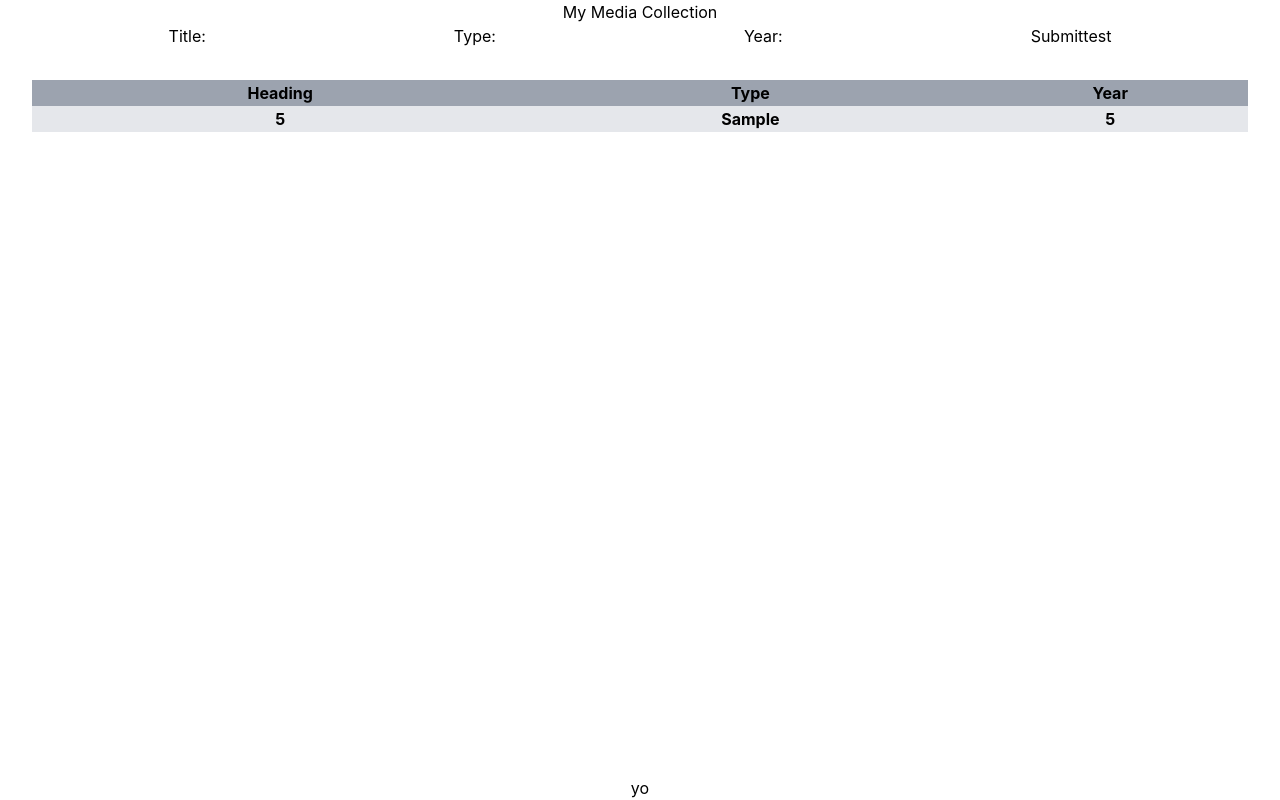
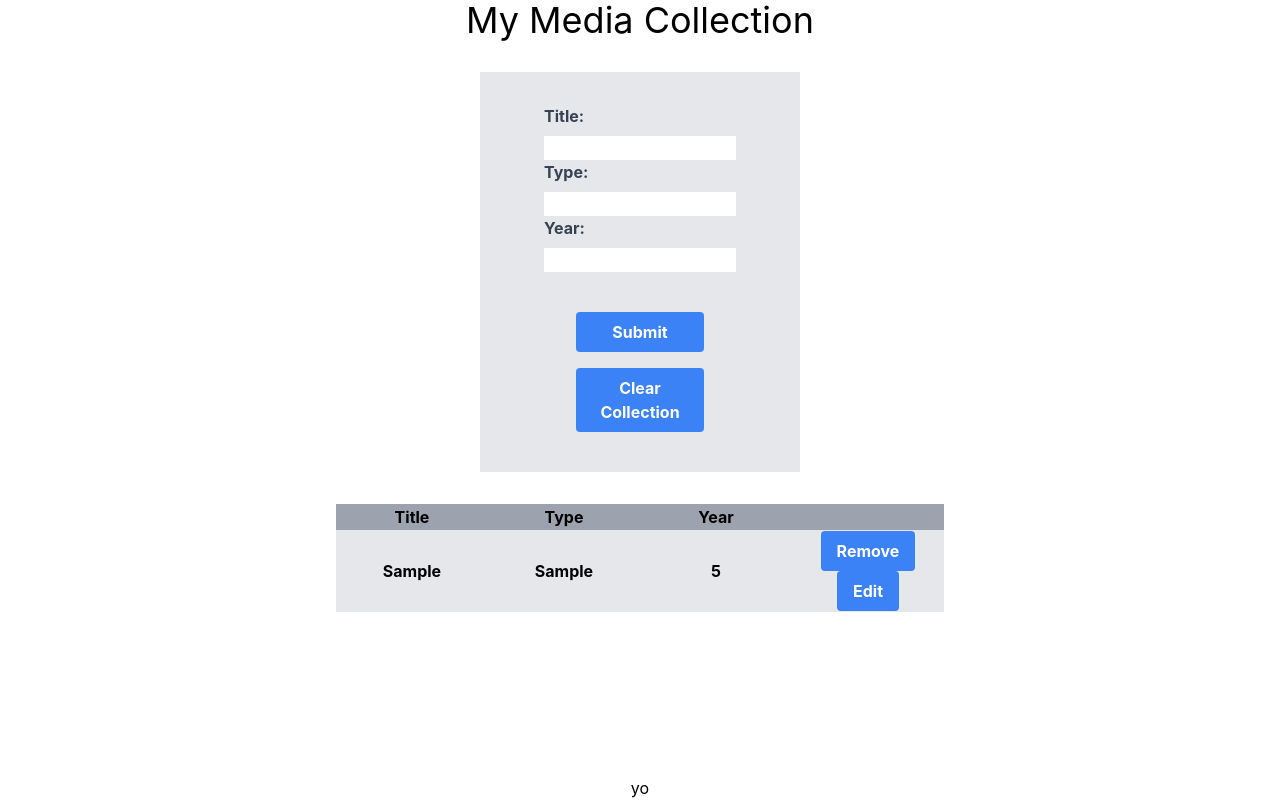
Before and after one commit to jimmym620/media_collection_REACT, a React (Create React App) app in the folder media_collection/: page / in a window 1280 px wide. Both pictures are taken after typing "Sample", "Sample", "5" into the empty fields and a click on the button "Submit". Built offline with nearby package versions, Linux system fonts and the light colour scheme.

Commit message:
remove and delete functions done

```diff
--- a/media_collection/src/App.js
+++ b/media_collection/src/App.js
@@ -6,11 +6,7 @@ function App() {
     const [title, setTitle] = useState("");
     const [type, setType] = useState("");
     const [year, setYear] = useState("");
-    const [formData, setFormData] = useState({
-        title: title,
-        type: type,
-        year: year,
-    });
+
     const [list, setList] = useState([]);
 
     const handleTitleSubmit = () => {
@@ -30,9 +26,18 @@ function App() {
         }
     };
 
-    const testBtn = () => {
-        console.log(list);
-        setTitle("");
+    const clearList = () => {
+        setList([]);
+    };
+
+    const editItemInList = (id) => {
+        const itemToEdit = list.find((item) => item.id === id);
+        itemToEdit.title = "bigner";
+        console.log(itemToEdit);
+    };
+
+    const removeFromList = (id) => {
+        setList(list.filter((item) => item.id !== id));
     };
     return (
         <div className="App flex flex-col min-h-screen">
@@ -40,46 +45,89 @@ function App() {
                 <h1>My Media Collection</h1>
             </header>
             <main className="flex-grow">
-                <div className="form">
-                    <label htmlFor="titleInp">Title:</label>
+                <div className="form w-1/4 flex-row mx-auto bg-gray-200 m-8 p-8 ">
+                    <div className="formInputContainer ">
+                        <label className="formLabel" htmlFor="titleInp">
+                            Title:
+                        </label>
                         <input
+                            className=" w-full"
                             type="text"
                             value={title}
                             onChange={(e) => setTitle(e.target.value)}
                         />
-                    <label htmlFor="typeInp">Type:</label>
+                    </div>
+                    <div className="formInputContainer">
+                        <label className="formLabel" htmlFor="typeInp">
+                            Type:
+                        </label>
                         <input
+                            className="w-full"
                             name="typeInp"
                             type="text"
                             value={type}
                             onChange={(e) => setType(e.target.value)}
                         />
-                    <label htmlFor="yearInp">Year:</label>
+                    </div>
+                    <div className="formInputContainer">
+                        <label className="formLabel" htmlFor="yearInp">
+                            Year:
+                        </label>
                         <input
+                            className="w-full"
                             name="yearInp"
                             type="number"
                             value={year}
                             onChange={(e) => setYear(e.target.value)}
                         />
-                    <button onClick={handleTitleSubmit}>Submit</button>
-                    <button onClick={testBtn}>test</button>
+                    </div>
+                    <div className="flex flex-col w-1/2 mx-auto mt-8">
+                        <button
+                            className="formButton"
+                            onClick={handleTitleSubmit}
+                        >
+                            Submit
+                        </button>
+                        <button className="formButton" onClick={clearList}>
+                            Clear Collection
+                        </button>
+                    </div>
                 </div>
                 <div className="flex justify-center m-8">
-                    <table className="table-auto w-full">
+                    <table className="table-fixed w-1/2">
                         <thead className="text-center bg-gray-400">
                             <tr>
-                                <th>Heading</th>
+                                <th>Title</th>
                                 <th>Type</th>
                                 <th>Year</th>
+                                <th></th>
                             </tr>
                         </thead>
                         <tbody className="bg-gray-200">
                             {list.map((item) => {
                                 return (
-                                    <tr>
-                                        <th>{item.year}</th>
+                                    <tr className="break-words" key={item.id}>
+                                        <th>{item.title}</th>
                                         <th>{item.type}</th>
                                         <th>{item.year}</th>
+                                        <th className="w-1/2">
+                                            <button
+                                                className="tableRemoveBTN"
+                                                onClick={() =>
+                                                    removeFromList(item.id)
+                                                }
+                                            >
+                                                Remove
+                                            </button>
+                                            <button
+                                                className="tableRemoveBTN"
+                                                onClick={() =>
+                                                    editItemInList(item.id)
+                                                }
+                                            >
+                                                Edit
+                                            </button>
+                                        </th>
                                     </tr>
                                 );
                             })}
--- a/media_collection/src/index.css
+++ b/media_collection/src/index.css
@@ -2,16 +2,53 @@
 @tailwind components;
 @tailwind utilities;
 
+@layer base {
+    h1 {
+        @apply text-4xl;
+    }
+    h2 {
+        @apply text-3xl;
+        @apply my-6;
+    }
+    h3 {
+        @apply text-2xl my-5;
+    }
+    h4 {
+        @apply text-xl;
+        @apply my-4;
+    }
+    h5 {
+        @apply text-lg;
+        @apply my-4;
+    }
+}
+
+@layer components {
+    .formLabel {
+        @apply block text-gray-700 font-bold mb-2 text-left;
+    }
+    .formInputContainer {
+        @apply flex-row mx-auto w-3/4;
+    }
+    .formButton {
+        @apply bg-blue-500 hover:bg-blue-700 text-white font-bold py-2 px-4 rounded my-2 text-center;
+    }
+
+    .tableRemoveBTN {
+        @apply bg-blue-500 hover:bg-blue-700 text-white font-bold py-2 px-4 rounded text-center;
+    }
+}
+
 body {
-  margin: 0;
-  font-family: -apple-system, BlinkMacSystemFont, 'Segoe UI', 'Roboto', 'Oxygen',
-    'Ubuntu', 'Cantarell', 'Fira Sans', 'Droid Sans', 'Helvetica Neue',
-    sans-serif;
-  -webkit-font-smoothing: antialiased;
-  -moz-osx-font-smoothing: grayscale;
+    margin: 0;
+    font-family: -apple-system, BlinkMacSystemFont, "Segoe UI", "Roboto",
+        "Oxygen", "Ubuntu", "Cantarell", "Fira Sans", "Droid Sans",
+        "Helvetica Neue", sans-serif;
+    -webkit-font-smoothing: antialiased;
+    -moz-osx-font-smoothing: grayscale;
 }
 
 code {
-  font-family: source-code-pro, Menlo, Monaco, Consolas, 'Courier New',
-    monospace;
+    font-family: source-code-pro, Menlo, Monaco, Consolas, "Courier New",
+        monospace;
 }
--- a/media_collection/tailwind.config.js
+++ b/media_collection/tailwind.config.js
@@ -3,5 +3,5 @@ module.exports = {
     theme: {
         extend: {},
     },
-    plugins: [],
+    plugins: [require("tailwindcss"), require("autoprefixer")],
 };
```
Lines whose indentation alone changed are shown as unchanged.
